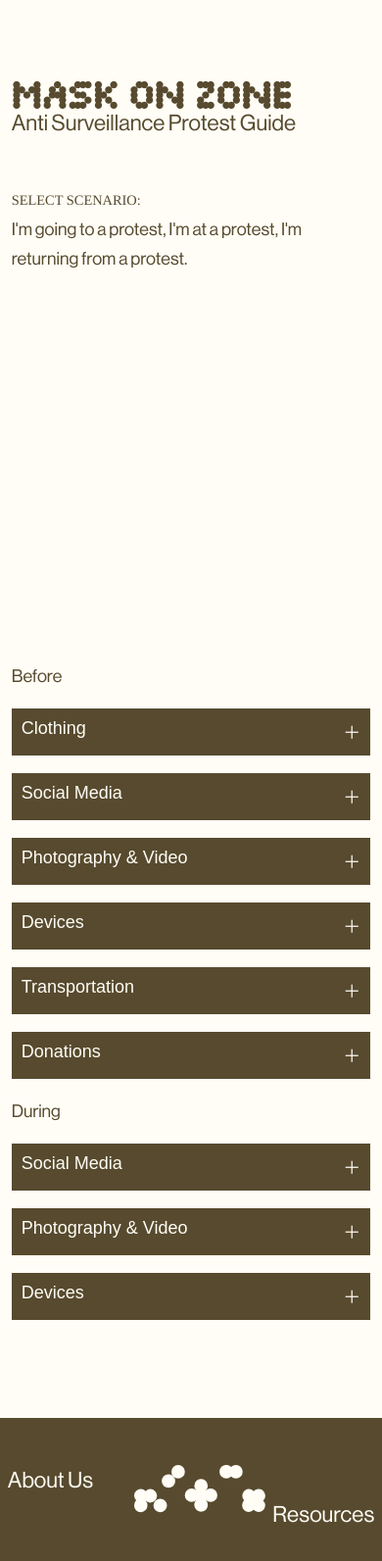
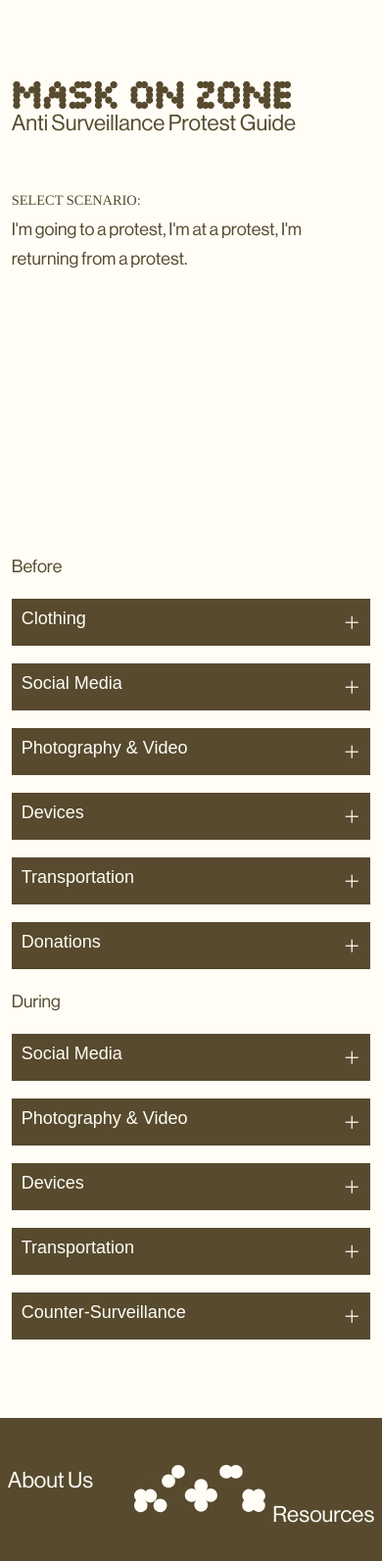
Before and after one commit to mask-on/mask-on.github.io, a Jekyll site: the page built from index.markdown, in a window 390 px wide. Shown: the top 1593 px of the page at 98% size. Built offline with Jekyll 4.4.1, drawn with Linux system fonts in a browser that asks for light colours.

Commit message:
mobile fix2

```diff
--- a/css/index.css
+++ b/css/index.css
@@ -88,6 +88,7 @@
 
   .img-container img{
     width:40vw;
+    height:auto;
     margin: 1vh 1vw;
   }
 
@@ -515,9 +516,9 @@
 
       .choose-your-adventure-right {
           width: 100%;
-          margin: 40vh 0 0 0;
+          margin: 33vh 0 0 0;
           padding-bottom:10vh;
-          height:42vh;
+          height:50vh;
 
       }
 
```
